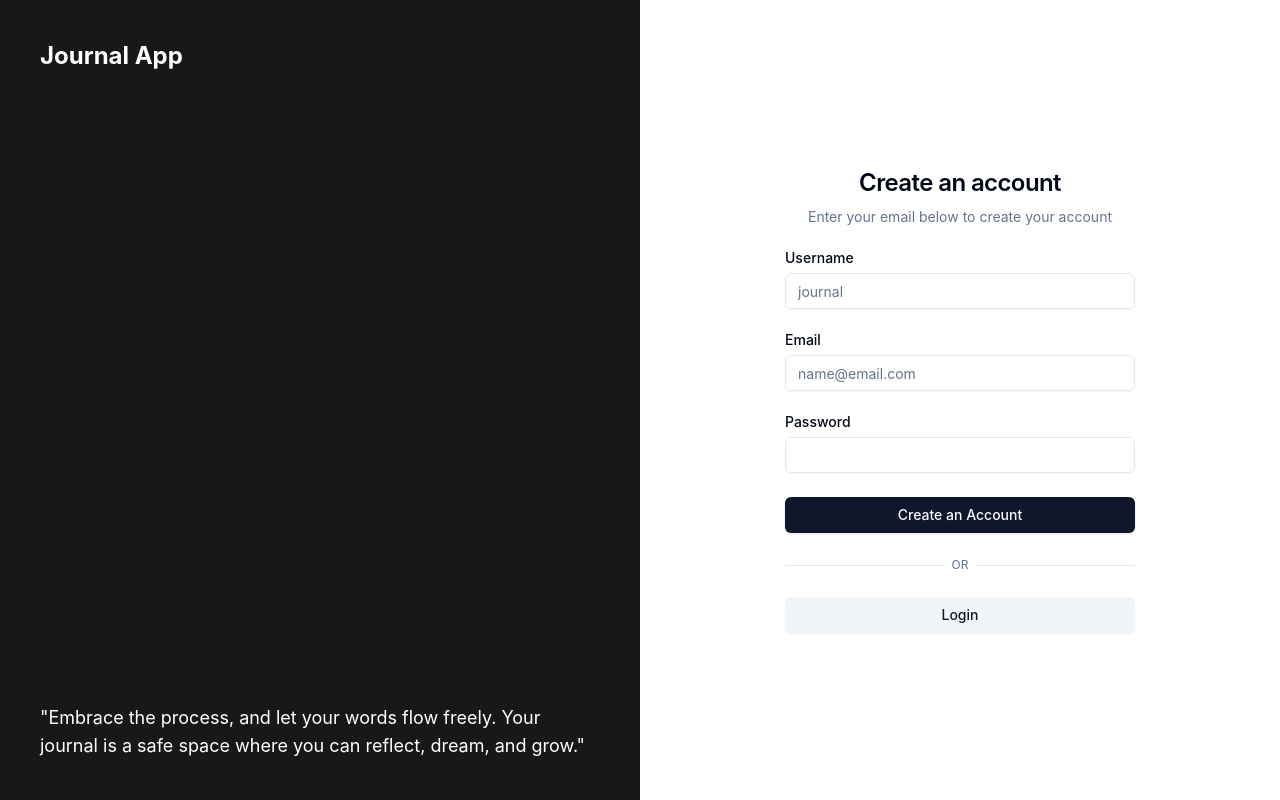
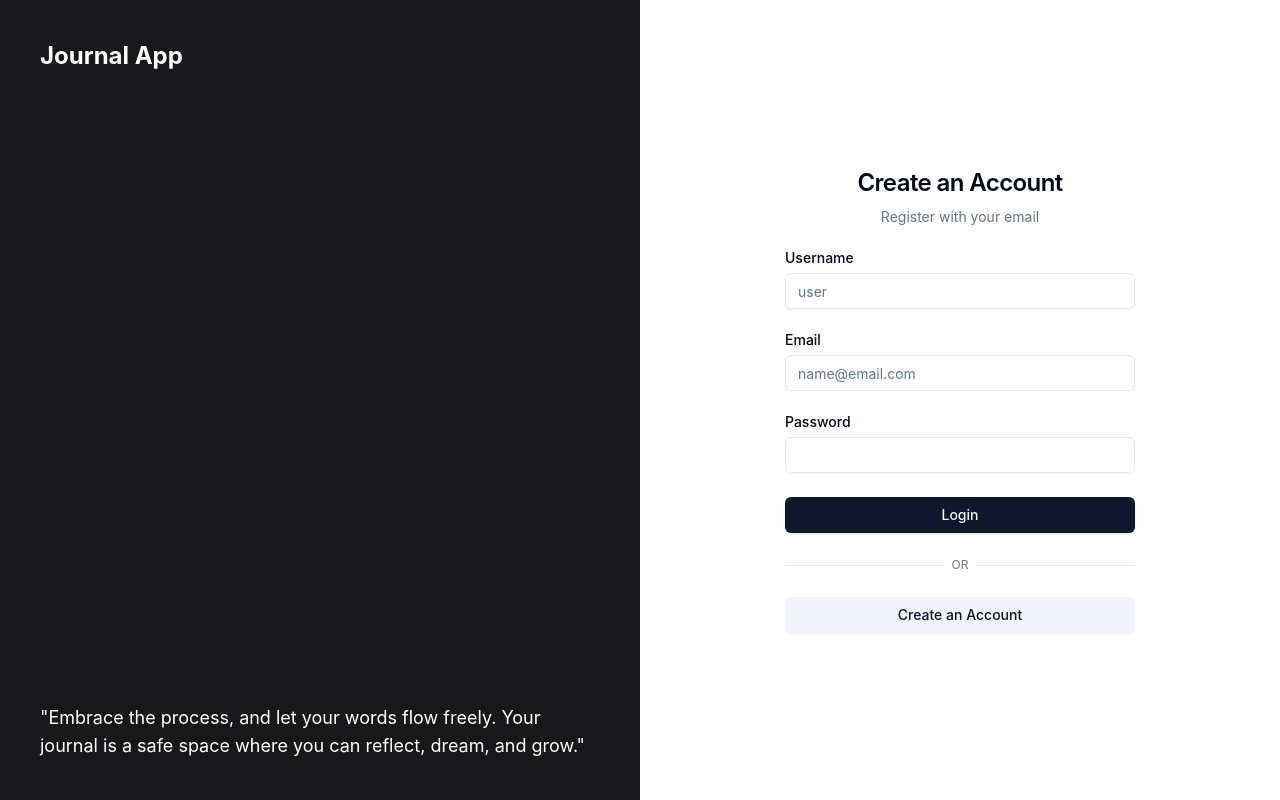
Before and after one commit to NaoRojas/journal, a React (Vite) app: page /auth/register in a window 1280 px wide. Built offline with nearby package versions, Linux system fonts and the light colour scheme.

Commit message:
AuthLayout

```diff
--- /dev/null
+++ b/src/auth/layout/AuthLayout.tsx
@@ -0,0 +1,32 @@
+import { Input } from '@/components/ui/input'
+import { Button } from '@/components/ui/button'
+
+export const AuthLayout = ({ children, title = '', subtitle = '' }) => {
+  return (
+    <div className="container relative hidden min-h-svh flex-col items-center justify-center md:grid lg:max-w-none lg:grid-cols-2 lg:px-0">
+      <div className="relative hidden h-full flex-col bg-muted p-10 text-white dark:border-r lg:flex">
+        <div className="absolute inset-0 bg-zinc-900"></div>
+        <div className="relative z-20 flex items-center text-2xl font-bold">
+          Journal App
+        </div>
+        <div className="relative z-20 mt-auto">
+          <div className="space-y-2">
+            <p className="text-lg">
+              "Embrace the process, and let your words flow freely. Your journal
+              is a safe space where you can reflect, dream, and grow."
+            </p>
+          </div>
+        </div>
+      </div>
+      <div className="lg:p-8">
+        <div className="mx-auto flex w-full flex-col justify-center space-y-6 sm:w-[350px]">
+          <div className="flex flex-col space-y-2 text-center">
+            <div className="text-2xl font-semibold tracking-tight">{title}</div>
+            <p className="text-sm text-muted-foreground">{subtitle}</p>
+          </div>
+          <div className="grid gap-6">{children}</div>
+        </div>
+      </div>
+    </div>
+  )
+}
--- a/src/auth/pages/LoginPage.tsx
+++ b/src/auth/pages/LoginPage.tsx
@@ -1,32 +1,10 @@
 import { Input } from '@/components/ui/input'
 import { Button } from '@/components/ui/button'
+import { AuthLayout } from '../layout/AuthLayout'
 
 export const LoginPage = () => {
   return (
-    <div className="container relative hidden min-h-svh flex-col items-center justify-center md:grid lg:max-w-none lg:grid-cols-2 lg:px-0">
-      <div className="relative hidden h-full flex-col bg-muted p-10 text-white dark:border-r lg:flex">
-        <div className="absolute inset-0 bg-zinc-900"></div>
-        <div className="relative z-20 flex items-center text-2xl font-bold">
-          Journal App
-        </div>
-        <div className="relative z-20 mt-auto">
-          <div className="space-y-2">
-            <p className="text-lg">
-              "Embrace the process, and let your words flow freely. Your journal
-              is a safe space where you can reflect, dream, and grow."
-            </p>
-          </div>
-        </div>
-      </div>
-      <div className="lg:p-8">
-        <div className="mx-auto flex w-full flex-col justify-center space-y-6 sm:w-[350px]">
-          <div className="flex flex-col space-y-2 text-center">
-            <div className="text-2xl font-semibold tracking-tight">Log In</div>
-            <p className="text-sm text-muted-foreground">
-              Log in to your account to continue
-            </p>
-          </div>
-          <div className="grid gap-6">
+    <AuthLayout title="Login" subtitle="Login with your account">
       <form action="">
         <div className="grid gap-6">
           <div className="grid gap-2">
@@ -52,15 +30,10 @@ export const LoginPage = () => {
           <span className="w-full border-t"></span>
         </div>
         <div className="relative flex justify-center text-xs uppercase">
-                <span className="bg-background px-2 text-muted-foreground">
-                  Or
-                </span>
+          <span className="bg-background px-2 text-muted-foreground">Or</span>
         </div>
       </div>
       <Button variant={'secondary'}>Create an Account</Button>
-          </div>
-        </div>
-      </div>
-    </div>
+    </AuthLayout>
   )
 }
--- a/src/auth/pages/RegisterPage.tsx
+++ b/src/auth/pages/RegisterPage.tsx
@@ -1,41 +1,17 @@
 import { Input } from '@/components/ui/input'
 import { Button } from '@/components/ui/button'
+import { AuthLayout } from '../layout/AuthLayout'
 
 export const RegisterPage = () => {
   return (
-    <div className="container relative hidden min-h-svh flex-col items-center justify-center md:grid lg:max-w-none lg:grid-cols-2 lg:px-0">
-      <div className="relative hidden h-full flex-col bg-muted p-10 text-white dark:border-r lg:flex">
-        <div className="absolute inset-0 bg-zinc-900"></div>
-        <div className="relative z-20 flex items-center text-2xl font-bold">
-          Journal App
-        </div>
-        <div className="relative z-20 mt-auto">
-          <div className="space-y-2">
-            <p className="text-lg">
-              "Embrace the process, and let your words flow freely. Your journal
-              is a safe space where you can reflect, dream, and grow."
-            </p>
-          </div>
-        </div>
-      </div>
-      <div className="lg:p-8">
-        <div className="mx-auto flex w-full flex-col justify-center space-y-6 sm:w-[350px]">
-          <div className="flex flex-col space-y-2 text-center">
-            <div className="text-2xl font-semibold tracking-tight">
-              Create an account
-            </div>
-            <p className="text-sm text-muted-foreground">
-              Enter your email below to create your account
-            </p>
-          </div>
-          <div className="grid gap-6">
+    <AuthLayout title="Create an Account" subtitle="Register with your email">
       <form action="">
         <div className="grid gap-6">
           <div className="grid gap-2">
             <label className="text-sm font-medium leading-none peer-disabled:cursor-not-allowed peer-disabled:opacity-70">
               Username
             </label>
-                  <Input type="email" placeholder="journal" />
+            <Input type="test" placeholder="user" />
           </div>
           <div className="grid gap-2">
             <label className="text-sm font-medium leading-none peer-disabled:cursor-not-allowed peer-disabled:opacity-70">
@@ -51,7 +27,7 @@ export const RegisterPage = () => {
             <Input type="password" />
           </div>
           <div className="grid gap-2">
-                  <Button>Create an Account</Button>
+            <Button>Login</Button>
           </div>
         </div>
       </form>
@@ -60,15 +36,10 @@ export const RegisterPage = () => {
           <span className="w-full border-t"></span>
         </div>
         <div className="relative flex justify-center text-xs uppercase">
-                <span className="bg-background px-2 text-muted-foreground">
-                  Or
-                </span>
+          <span className="bg-background px-2 text-muted-foreground">Or</span>
         </div>
       </div>
-            <Button variant={'secondary'}>Login</Button>
-          </div>
-        </div>
-      </div>
-    </div>
+      <Button variant={'secondary'}>Create an Account</Button>
+    </AuthLayout>
   )
 }
```
Lines whose indentation alone changed are shown as unchanged.
